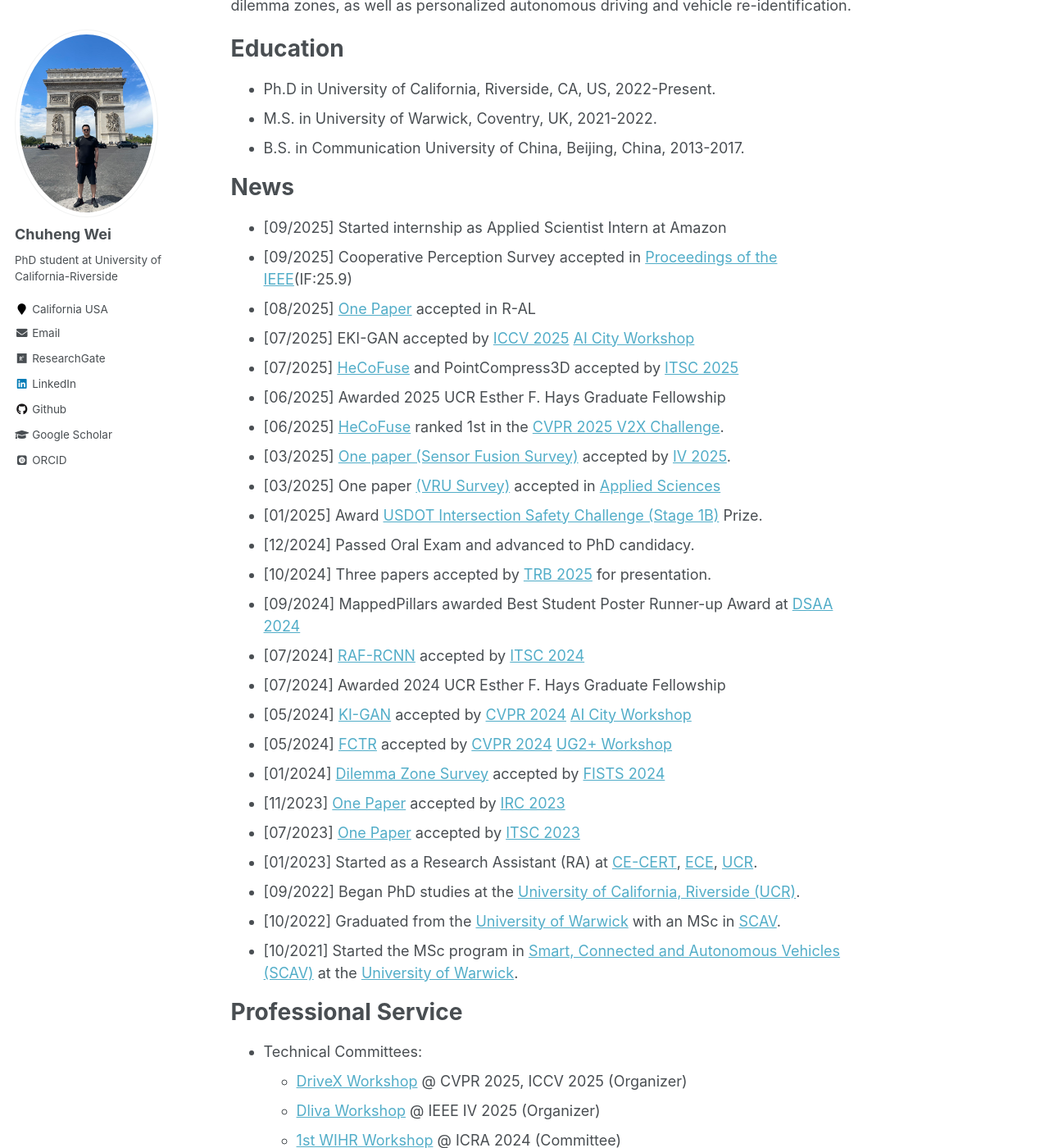
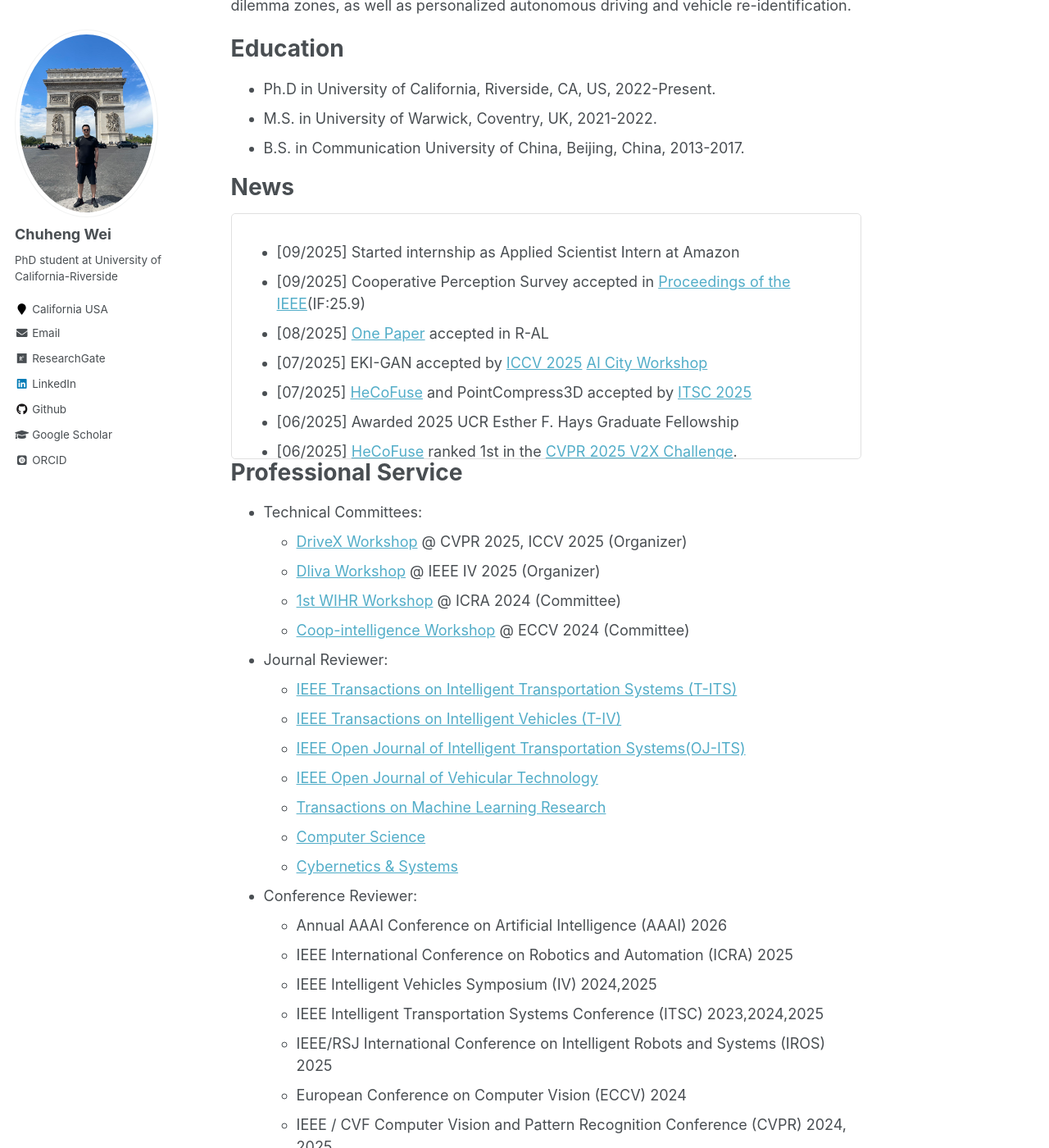
Before and after one commit to ChuhengWei/ChuhengWei.github.io, a Jekyll site: the page built from _pages/about.md, in a window 1280 px wide and 1400 px high, scrolled down 434 px. Shown: the whole window at 82% size. Built offline with Jekyll 4.4.1, drawn with Linux system fonts in a browser that asks for light colours; some web fonts are replaced; some of the changed lines change nothing that is shown.

Commit message:
Update News

```diff
--- a/_pages/about.md
+++ b/_pages/about.md
@@ -23,6 +23,7 @@ Education
 
 News
 ======
+<div class="news-scroll" markdown="1">
 - [09/2025] Started internship as Applied Scientist Intern at Amazon
 - [09/2025] Cooperative Perception Survey accepted in [Proceedings of the IEEE](https://ieeexplore.ieee.org/xpl/tocresult.jsp?isnumber=4357935)(IF:25.9)
 - [08/2025] [One Paper](https://ieeexplore.ieee.org/abstract/document/11122292) accepted in R-AL
@@ -47,6 +48,36 @@ News
 - [09/2022] Began PhD studies at the [University of California, Riverside (UCR)](https://www.ucr.edu/).
 - [10/2022] Graduated from the [University of Warwick](https://warwick.ac.uk/) with an MSc in [SCAV](https://warwick.ac.uk/fac/sci/wmg/study/masters-degrees/connected-autonomous-vehicles/).
 - [10/2021] Started the MSc program in [Smart, Connected and Autonomous Vehicles (SCAV)](https://warwick.ac.uk/fac/sci/wmg/study/masters-degrees/connected-autonomous-vehicles/) at the [University of Warwick](https://warwick.ac.uk/).
+</div>
+
+<style>
+.news-scroll {
+  max-height: 300px;
+  overflow-y: auto;
+  padding-right: 10px;
+  border: 1px solid #e0e0e0;
+  border-radius: 5px;
+  padding: 15px;
+}
+
+.news-scroll::-webkit-scrollbar {
+  width: 8px;
+}
+
+.news-scroll::-webkit-scrollbar-track {
+  background: #f1f1f1;
+  border-radius: 4px;
+}
+
+.news-scroll::-webkit-scrollbar-thumb {
+  background: #888;
+  border-radius: 4px;
+}
+
+.news-scroll::-webkit-scrollbar-thumb:hover {
+  background: #555;
+}
+</style>
 
 Professional Service
 ======
```
